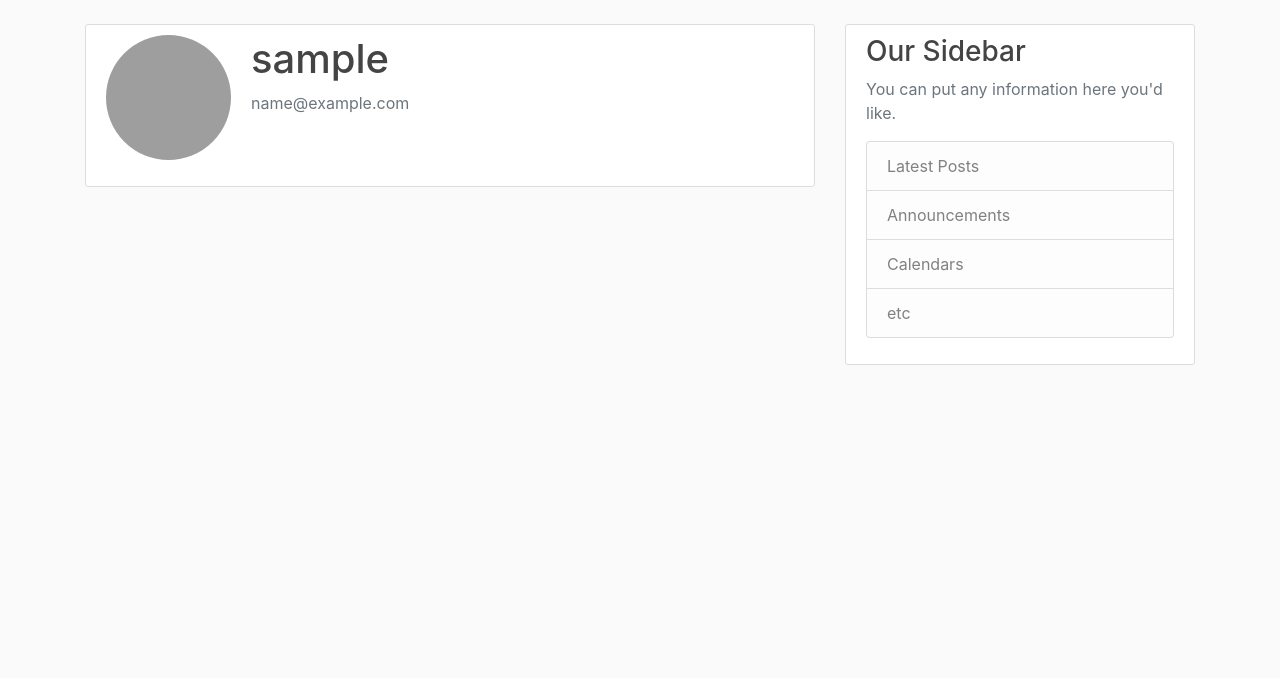
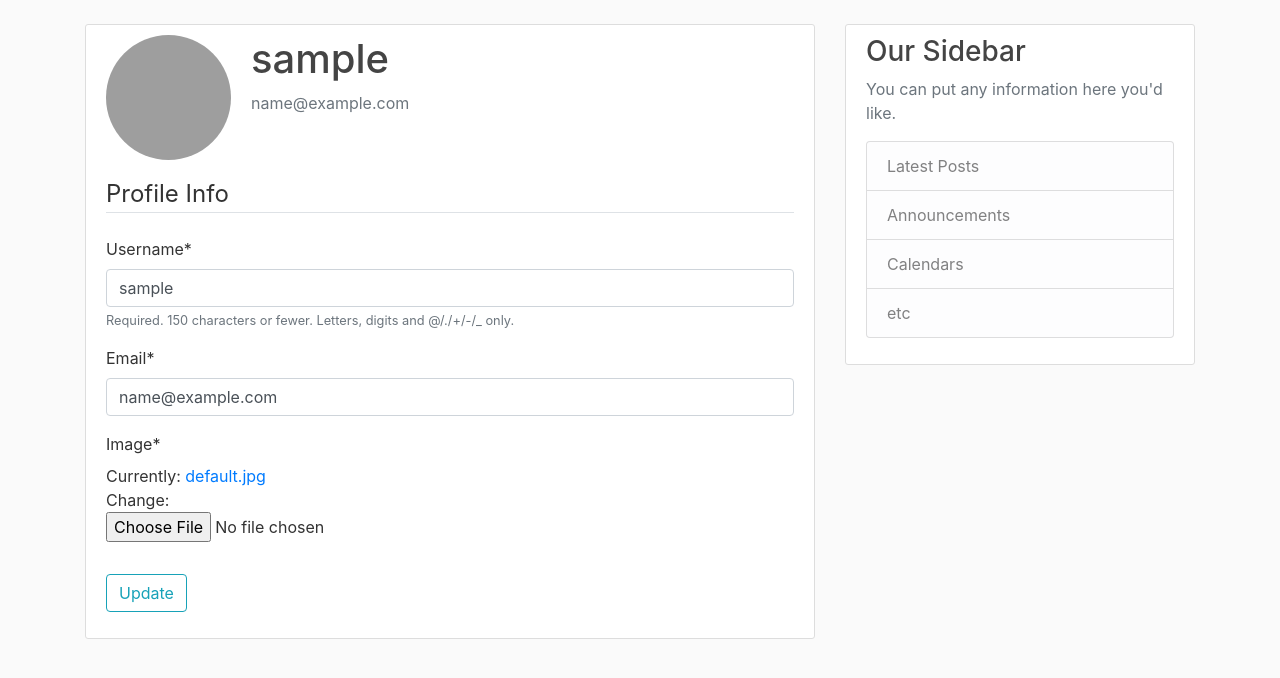
Before and after one commit to rjcrter11/django_Web_APP, a Django app: page /profile/ in a window 1280 px wide. Shown: the part 56-734 px from the top of the page. Run offline with Django 3.2, Linux system fonts and the light colour scheme; the visitor is signed in with stand-in values (Sample User, id 1); some libraries are stand-ins or nearby versions; grey boxes are pictures that could not be loaded.

Commit message:
adds updating functionality for username email  and profile pic

```diff
--- a/blog/templates/blog/home.html
+++ b/blog/templates/blog/home.html
@@ -4,6 +4,7 @@
 
 {% for post in posts %}
 <article class="media content-section">
+    <img class="rounded-circle article-img" src="{{ post.author.profile.image.url }}" alt="profile image">
     <div class="media-body">
         <div class="article-metadata">
             <a class="mr-2" href="#">{{ post.author }}</a>
--- a/users/forms.py
+++ b/users/forms.py
@@ -1,6 +1,7 @@
 from django import forms
 from django.contrib.auth.models import User
 from django.contrib.auth.forms import UserCreationForm
+from .models import Profile
 
 
 class UserRegisterForm(UserCreationForm):
@@ -17,3 +18,9 @@ class UserUpdateForm(forms.ModelForm):
     class Meta:
         model = User
         fields = ['username', 'email']
+
+
+class ProfileUpdateForm(forms.ModelForm):
+    class Meta:
+        model = Profile
+        fields = ['image']
--- a/users/models.py
+++ b/users/models.py
@@ -1,5 +1,6 @@
 from django.db import models
 from django.contrib.auth.models import User
+from PIL import Image
 
 
 class Profile(models.Model):
@@ -8,3 +9,13 @@ class Profile(models.Model):
 
     def __str__(self):
         return f'{self.user.username} Profile '
+
+    def save(self):
+        super().save()
+
+        img = Image.open(self.image.path)
+
+        if img.height > 300 or img.width > 300:
+            output_size = (300, 300)
+            img.thumbnail(output_size)
+            img.save(self.image.path)
--- a/users/templates/users/profile.html
+++ b/users/templates/users/profile.html
@@ -10,6 +10,17 @@
             <p class="text-secondary">{{ user.email}}</p>
         </div>
     </div>
-    <!-- FORM HERE -->
+
+    <form method="POST" enctype="multipart/form-data">
+        {% csrf_token %}
+        <fieldset class='form-group'>
+            <legend class='border-bottom mb-4'>Profile Info</legend>
+            {{ u_form|crispy }}
+            {{ p_form|crispy }}
+        </fieldset>
+        <div class='form-group'>
+            <button class="btn btn-outline-info" type="submit">Update</button>
+        </div>
+    </form>
 </div>
 {% endblock content %}
--- a/users/views.py
+++ b/users/views.py
@@ -1,6 +1,6 @@
 from django.shortcuts import render, redirect
 from django.contrib import messages
-from .forms import UserRegisterForm
+from .forms import UserRegisterForm, UserUpdateForm, ProfileUpdateForm
 from django.contrib.auth.decorators import login_required
 
 
@@ -20,4 +20,24 @@ def register(request):
 
 @login_required
 def profile(request):
-    return render(request, 'users/profile.html')
+    if request.method == 'POST':
+        u_form = UserUpdateForm(request.POST, instance=request.user)
+        p_form = ProfileUpdateForm(
+            request.POST, request.FILES, instance=request.user.profile)
+
+        if u_form.is_valid() and p_form.is_valid():
+            u_form.save()
+            p_form.save()
+            messages.success(
+                request, f'Your account has been updated! ')
+            return redirect('profile')
+    else:
+        u_form = UserUpdateForm(instance=request.user)
+        p_form = ProfileUpdateForm(instance=request.user.profile)
+
+    context = {
+        'u_form': u_form,
+        'p_form': p_form
+    }
+
+    return render(request, 'users/profile.html', context)
```
